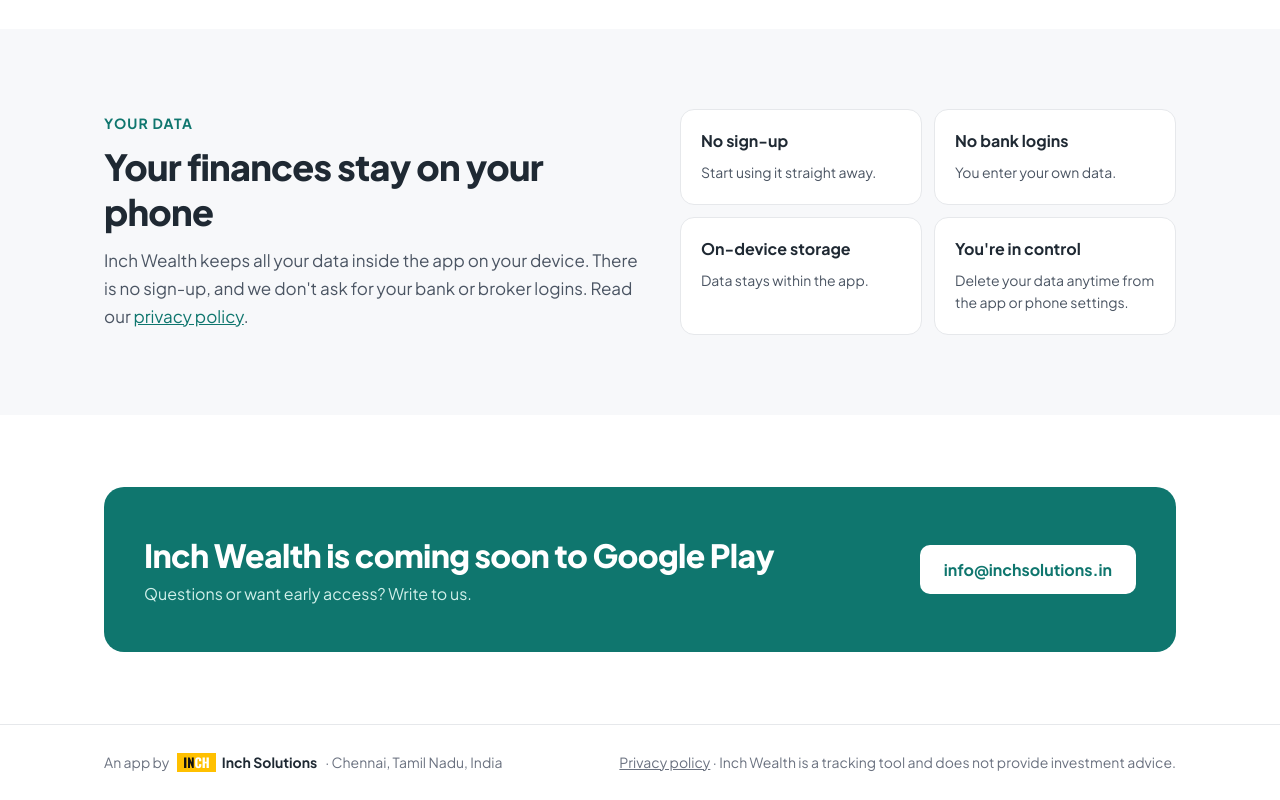
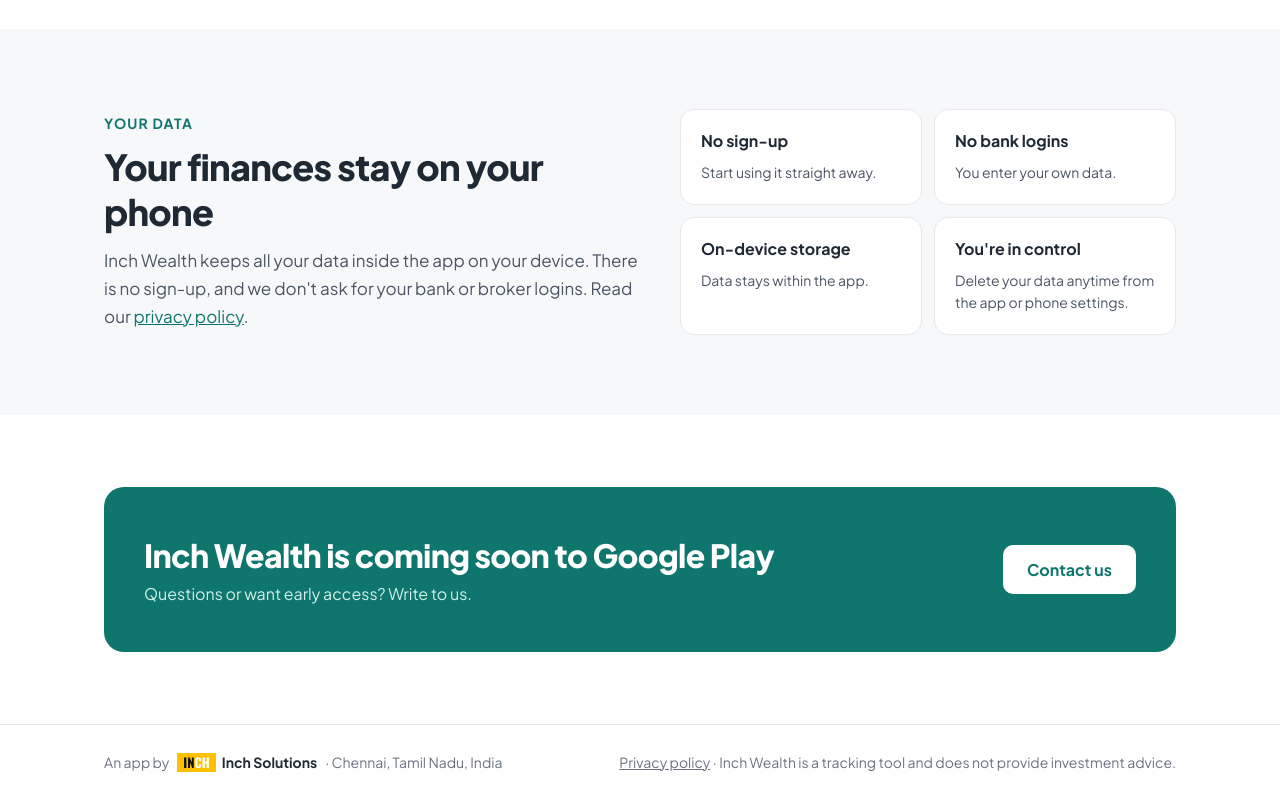
Before and after one commit to Anand95r/products.inchsolutions.in, a plain HTML site: page inchwealth/index.html in a window 1280 px wide. Shown: the part 1278-2078 px from the top of the page. Drawn offline with nearby package versions, Linux system fonts and the light colour scheme.

Commit message:
Update contact link in index.html

```diff
--- a/inchwealth/index.html
+++ b/inchwealth/index.html
@@ -109,7 +109,7 @@ h2{margin:0;font-size:36px;letter-spacing:-.02em;font-weight:800}
 <h2 style="color:#FFFFFF;font-size:32px">Inch Wealth is coming soon to Google Play</h2>
 <p style="margin:0;font-size:16px;color:#D1F0EA">Questions or want early access? Write to us.</p>
 </div>
-<a href="mailto:info@inchsolutions.in?subject=Inch%20Wealth" style="background:#FFFFFF;color:#0F766E;text-decoration:none;padding:14px 24px;border-radius:10px;font-weight:700">info@inchsolutions.in</a>
+<a href="https://inchsolutions.in/?about=Inch%20Wealth#contact" style="background:#FFFFFF;color:#0F766E;text-decoration:none;padding:14px 24px;border-radius:10px;font-weight:700">Contact us</a>
 </div>
 </div>
 </section>
```
